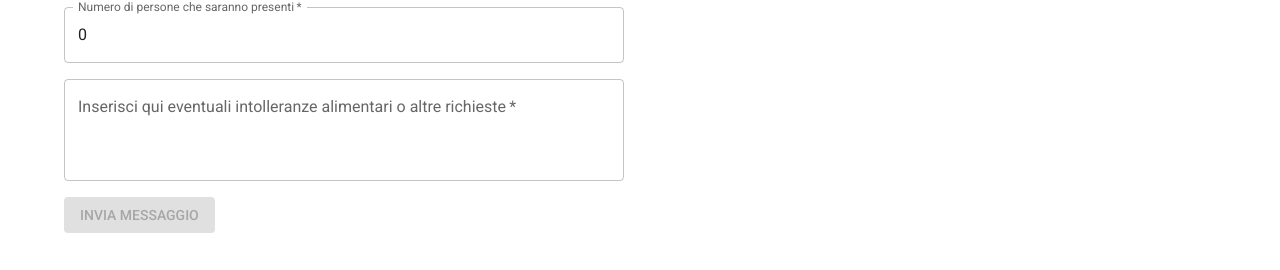
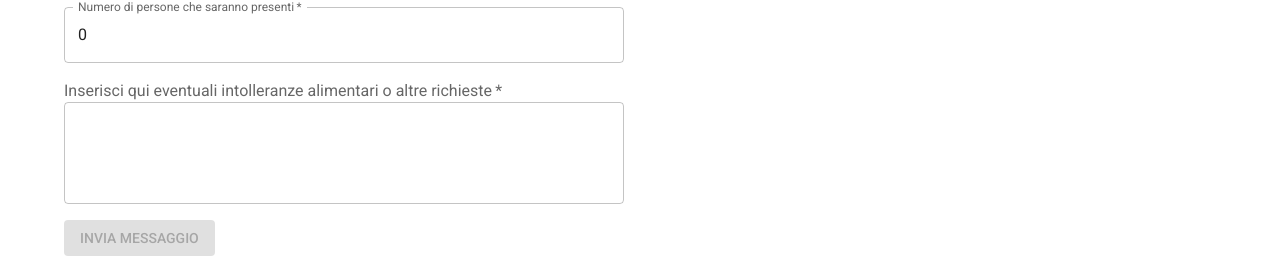
Before and after one commit to francescopesoli/wedding, a Next.js app: page / in a window 1280 px wide. Shown: the part 3541-3811 px from the top of the page. Built offline with nearby package versions, Linux system fonts and the light colour scheme.

Commit message:
feat: fixed label message ContactUs.tsx

```diff
--- a/src/components/ContactUs.tsx
+++ b/src/components/ContactUs.tsx
@@ -1,5 +1,5 @@
 import React, { useState } from 'react';
-import { Container, Grid, TextField, Button, Typography, Snackbar, Alert } from '@mui/material';
+import {Container, Grid, TextField, Button, Typography, Snackbar, Alert, FormControl, FormLabel} from '@mui/material';
 import Box from '@mui/material/Box';
 import emailjs from '@emailjs/browser';
 
@@ -119,17 +119,19 @@ export default function ContactUs() {
                                 value={guests}
                                 onChange={(e) => setGuests(Number(e.target.value))}
                             />
+                            <FormControl fullWidth required>
+                                <FormLabel htmlFor="message" sx={{ whiteSpace: 'normal' }}>
+                                    Inserisci qui eventuali intolleranze alimentari o altre richieste
+                                </FormLabel>
                                 <TextField
                                     id="message"
-                                label="Inserisci qui eventuali intolleranze alimentari o altre richieste"
                                     variant="outlined"
-                                fullWidth
-                                required
                                     multiline
                                     rows={3}
                                     value={message}
                                     onChange={(e) => setMessage(e.target.value)}
                                 />
+                            </FormControl>
                             <Button
                                 variant="contained"
                                 color="primary"
```
Lines whose indentation alone changed are shown as unchanged.
